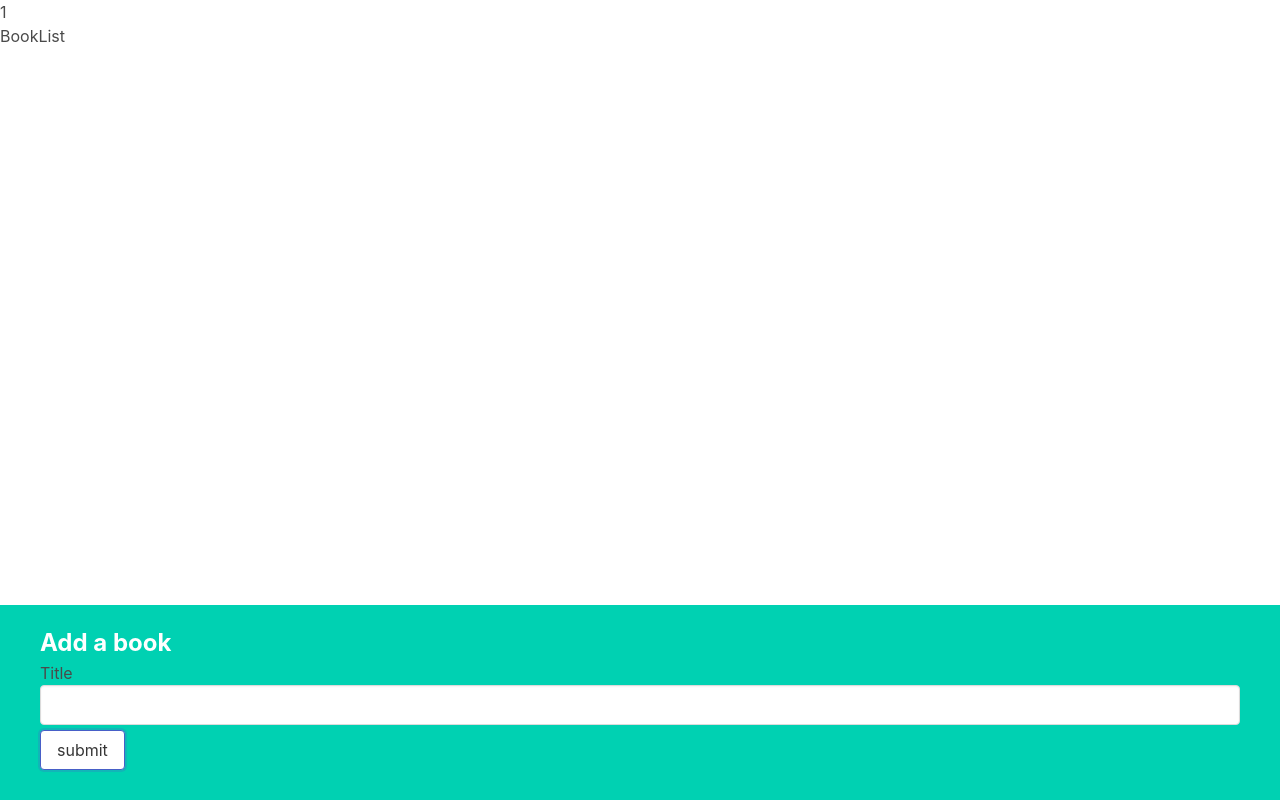
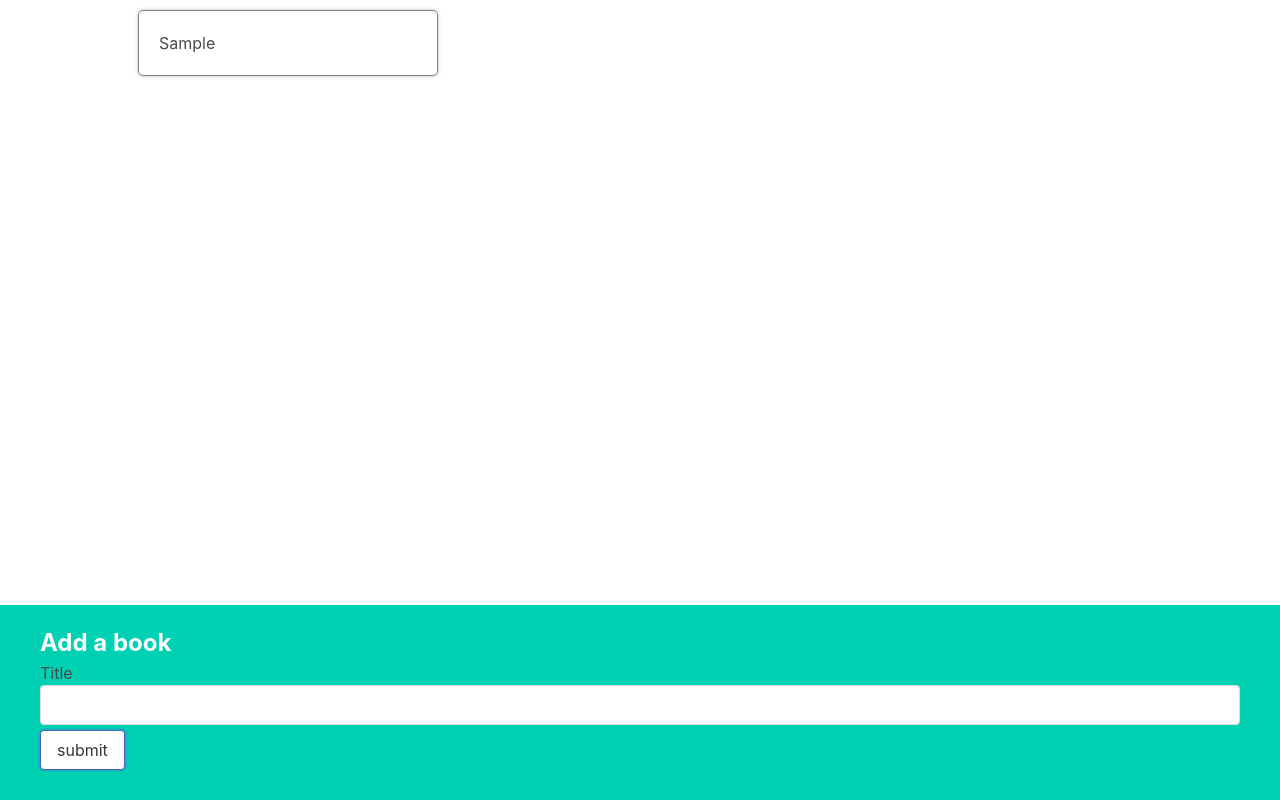
Before and after one commit to SaswataPatra/react-books, a React (Create React App) app: page / in a window 1280 px wide. Both pictures are taken after typing "Sample" into the empty fields and a click on the button "submit". Built offline with nearby package versions, Linux system fonts and the light colour scheme.

Commit message:
basic books render done

```diff
--- a/src/App.js
+++ b/src/App.js
@@ -12,9 +12,8 @@
     console.log(books);
   };
   return (
-    <div>
-    {books.length}
-      <BookList />
+    <div className="app">
+      <BookList books={books}/>
       <BookCreate onCreate={createBook} />
     </div>
   );
--- a/src/components/BookList.js
+++ b/src/components/BookList.js
@@ -1,4 +1,9 @@
-function BookList(){
-    return (<div>BookList</div>);
+import BookShow from "./BookShow";
+
+function BookList({books}){
+    const renderBooks = books.map((book)=>{
+        return <BookShow key={book.id} book ={book}/>;
+    });
+    return (<div className="book-list">{renderBooks}</div>);
 }
 export default BookList;
--- a/src/components/BookShow.js
+++ b/src/components/BookShow.js
@@ -1,4 +1,4 @@
-function BookShow(){
-    return (<div>BookShow</div>);
+function BookShow({book}){
+    return (<div className="book-show">{book.title}</div>);
 }
 export default BookShow;
```
